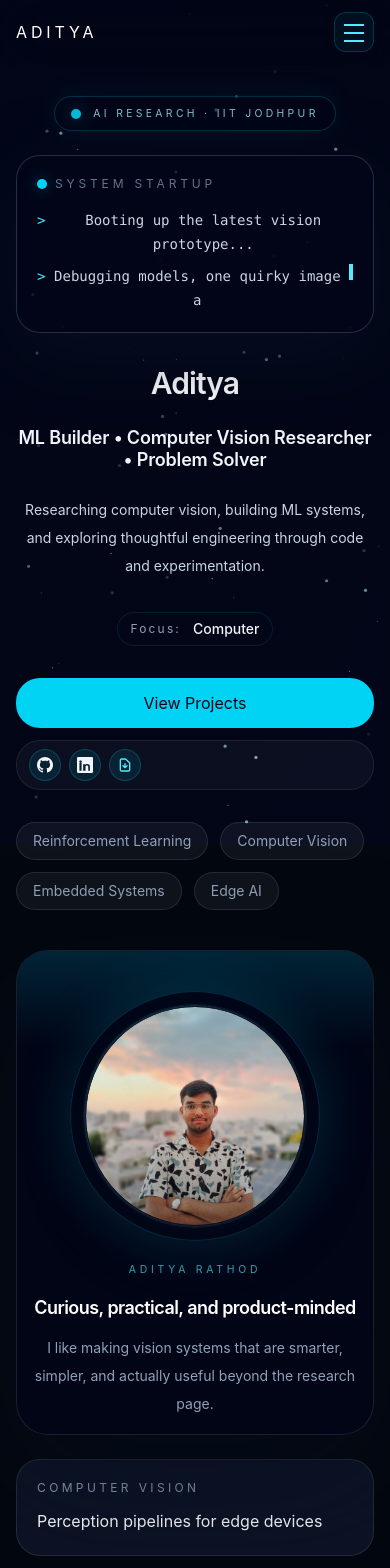
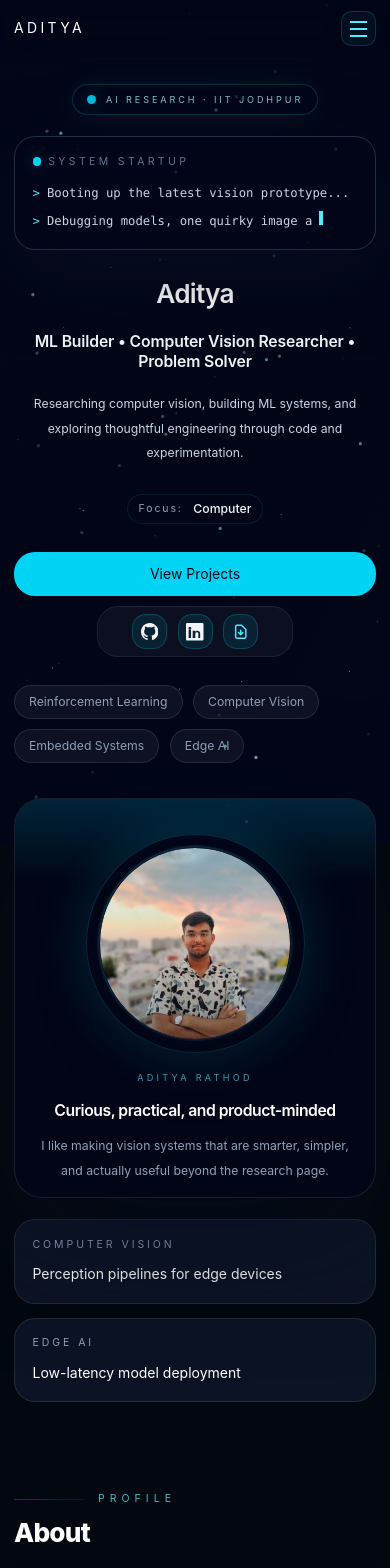
Before and after one commit to aditya8281/aditya8281.github.io, a React (Vite) app: page / in a window 390 px wide. Shown: the top 1568 px of the page. Built offline with nearby package versions, Linux system fonts and the light colour scheme.

Commit message:
Fix Overlap issue

```diff
--- a/src/components/AnimatedOrbs.tsx
+++ b/src/components/AnimatedOrbs.tsx
@@ -7,14 +7,14 @@ export default function AnimatedOrbs() {
         initial={{ opacity: 0, y: -6 }}
         animate={{ opacity: [0, 0.6, 0.35], y: [0, -6, 0] }}
         transition={{ repeat: Infinity, duration: 9, ease: 'easeInOut' }}
-        className="absolute -left-10 -top-10 h-40 w-40 rounded-full bg-gradient-to-br from-cyan-400/30 to-indigo-400/20 blur-3xl"
+        className="absolute left-3 top-3 h-36 w-36 sm:h-40 sm:w-40 rounded-full bg-gradient-to-br from-cyan-400/30 to-indigo-400/20 blur-3xl"
       />
 
       <motion.div
         initial={{ opacity: 0, x: 0 }}
         animate={{ x: [0, 12, 0], y: [0, -8, 0], opacity: [0, 0.6, 0.25] }}
         transition={{ repeat: Infinity, duration: 11, ease: 'easeInOut' }}
-        className="absolute right-0 top-20 h-28 w-28 rounded-full bg-gradient-to-br from-blue-400/24 to-cyan-300/12 blur-2xl"
+        className="absolute right-3 top-20 h-24 w-24 sm:h-28 sm:w-28 rounded-full bg-gradient-to-br from-blue-400/24 to-cyan-300/12 blur-2xl"
       />
 
       <div className="absolute inset-0 pointer-events-none">
--- a/src/components/Navbar.tsx
+++ b/src/components/Navbar.tsx
@@ -176,7 +176,7 @@ export default function Navbar() {
             animate={{ opacity: 1, y: 0 }}
             exit={{ opacity: 0, y: -10 }}
             transition={{ duration: 0.25, ease: 'easeOut' }}
-            className="fixed inset-x-4 top-[5.5rem] z-40 rounded-[2rem] border border-white/10 bg-slate-950/95 backdrop-blur-3xl shadow-2xl p-5 lg:hidden"
+            className="fixed inset-x-3 sm:inset-x-4 top-[5.5rem] z-40 rounded-[2rem] border border-white/10 bg-slate-950/95 backdrop-blur-3xl shadow-2xl p-4 sm:p-5 lg:hidden"
           >
             <div className="flex items-center justify-between gap-4">
               <div>
--- a/src/components/ResumeModal.tsx
+++ b/src/components/ResumeModal.tsx
@@ -54,7 +54,7 @@ export default function ResumeModal({ open, onClose }: Props) {
             animate={{ scale: 1, y: 0 }}
             exit={{ scale: 0.98, y: 8 }}
             transition={{ duration: 0.18 }}
-            className="relative z-10 max-w-5xl w-[94%] h-[84vh] rounded-2xl overflow-hidden border border-white/10 bg-slate-950/95 shadow-2xl"
+            className="relative z-10 w-[94%] max-w-[900px] sm:max-w-[1100px] md:max-w-5xl h-[78vh] sm:h-[80vh] md:h-[76vh] lg:h-[70vh] rounded-2xl overflow-hidden border border-white/10 bg-slate-950/95 shadow-2xl"
             onClick={(e) => e.stopPropagation()}
           >
             <div className="flex items-center justify-between gap-2 p-3 border-b border-white/6 bg-slate-900/60">
--- a/src/components/SectionHeading.tsx
+++ b/src/components/SectionHeading.tsx
@@ -9,7 +9,7 @@ type SectionHeadingProps = {
 export default function SectionHeading({ title, subtitle }: SectionHeadingProps) {
   return (
     <motion.div
-      className="mb-10 w-full max-w-5xl"
+      className="mb-6 sm:mb-10 w-full max-w-5xl"
       initial="hidden"
       whileInView="visible"
       viewport={{ once: true, amount: 0.2 }}
@@ -19,7 +19,7 @@ export default function SectionHeading({ title, subtitle }: SectionHeadingProps)
         <span className="block h-px w-20 rounded-full bg-gradient-to-r from-cyan-400/30 via-blue-400/20 to-indigo-400/10" aria-hidden="true" />
         <p className="text-xs uppercase tracking-[0.48em] text-cyan-300/80">{subtitle}</p>
       </motion.div>
-      <motion.h2 className="mt-5 text-3xl font-extrabold leading-tight text-white sm:text-4xl lg:text-5xl" variants={fadeUp}>
+      <motion.h2 className="mt-3 sm:mt-5 text-3xl font-extrabold leading-tight text-white sm:text-4xl lg:text-5xl" variants={fadeUp}>
         {title}
       </motion.h2>
       <div className="section-divider" />
--- a/src/index.css
+++ b/src/index.css
@@ -24,6 +24,9 @@ html {
     radial-gradient(circle at bottom right, rgba(96, 165, 250, 0.12), transparent 30%),
     #03070f;
 }
+
+/* Responsive base font sizing for better readability on small devices */
+html { font-size: clamp(14px, 1.6vw, 16px); }
 
 body {
   margin: 0;
@@ -192,6 +195,14 @@ section[id] {
     mix-blend-mode: screen;
   }
 
+  @media (max-width: 640px) {
+    .section-divider {
+      height: 40px;
+      margin: 0.75rem 0;
+      opacity: 0.9;
+    }
+  }
+
   .btn-primary {
     background: linear-gradient(90deg, rgba(34,211,238,0.12), rgba(96,165,250,0.06));
     border: 1px solid rgba(34,211,238,0.12);
@@ -231,6 +242,28 @@ section[id] {
       padding: 1rem;
     }
     .app-container { padding-left: 1rem; padding-right: 1rem }
+    /* Reduce decorative orb sizes and positions to avoid visual overflow on small screens */
+    .orb-1 { width: 160px; height: 160px; left: 2%; top: 4%; }
+    .orb-2 { width: 140px; height: 140px; right: 6%; top: 14%; }
+    .orb-3 { width: 180px; height: 180px; left: 36%; top: 56%; }
+  }
+
+  /* Disable heavy animated background layers on small screens to improve performance and prevent layout issues */
+  @media (max-width: 640px) {
+    .bg-grid,
+    .background-radial,
+    .bg-light,
+    .parallax-orbs,
+    .background-particles,
+    .background-scanline,
+    .background-ui-panels,
+    .background-stream-bars,
+    .background-mouse-glow,
+    .bg-base {
+      display: none !important;
+      opacity: 0 !important;
+      animation: none !important;
+    }
   }
 
   @media (prefers-reduced-motion: reduce) {
--- a/src/sections/AboutSection.tsx
+++ b/src/sections/AboutSection.tsx
@@ -51,7 +51,7 @@ export default function AboutSection() {
             </motion.div>
           </div>
 
-          <motion.div initial={{ opacity: 0, x: 18 }} whileInView={{ opacity: 1, x: 0 }} viewport={{ once: true }} transition={{ duration: 0.7 }} className="relative h-72 sm:h-80 lg:h-full">
+          <motion.div initial={{ opacity: 0, x: 18 }} whileInView={{ opacity: 1, x: 0 }} viewport={{ once: true }} transition={{ duration: 0.7 }} className="relative">
             <div className="absolute inset-0 rounded-xl overflow-hidden">
               <AnimatedOrbs />
             </div>
--- a/src/sections/ExperienceSection.tsx
+++ b/src/sections/ExperienceSection.tsx
@@ -16,7 +16,7 @@ export default function ExperienceSection() {
         </motion.div>
 
         <div className="relative mt-12 grid gap-10 lg:grid-cols-[auto_1fr] lg:items-start">
-          <div className="absolute left-5 top-8 h-[calc(100%-3rem)] w-[2px] bg-cyan-400/15 lg:left-8" />
+          <div className="absolute left-5 top-8 bottom-8 w-[2px] bg-cyan-400/15 lg:left-8" />
 
           <div className="space-y-10">
             {experience.map((item, index) => (
--- a/src/sections/HeroSection.tsx
+++ b/src/sections/HeroSection.tsx
@@ -73,15 +73,15 @@ export default function HeroSection({ onOpenResume }: { onOpenResume?: () => voi
               View Projects
             </motion.button>
 
-            <div className="flex w-full items-center gap-2 rounded-lg border border-white/8 bg-white/4 px-3 py-2 sm:w-auto">
+            <div className="flex w-full max-w-[14rem] justify-center items-center gap-3 rounded-lg border border-white/8 bg-white/4 px-3 py-2 sm:w-auto sm:justify-start">
               <a
                 href="https://github.com/aditya8281"
                 target="_blank"
                 rel="noreferrer"
-                className="group inline-flex h-8 w-8 items-center justify-center rounded-md border border-cyan-400/20 bg-cyan-400/10 text-cyan-300 transition-all duration-200 hover:border-cyan-300/40 hover:bg-cyan-400/20 focus-visible:ring-2 focus-visible:ring-cyan-400/60 focus-visible:ring-offset-2 focus-visible:ring-offset-slate-950"
+                className="group inline-flex h-10 w-10 items-center justify-center rounded-md border border-cyan-400/20 bg-cyan-400/10 text-cyan-300 transition-all duration-200 hover:border-cyan-300/40 hover:bg-cyan-400/20 focus-visible:ring-2 focus-visible:ring-cyan-400/60 focus-visible:ring-offset-2 focus-visible:ring-offset-slate-950"
                 aria-label="GitHub"
               >
-                <svg className="h-4 w-4" fill="currentColor" viewBox="0 0 24 24">
+                <svg className="h-5 w-5 sm:h-4 sm:w-4" fill="currentColor" viewBox="0 0 24 24">
                   <path d="M12 0c-6.626 0-12 5.373-12 12 0 5.302 3.438 9.8 8.207 11.387.599.111.793-.261.793-.577v-2.234c-3.338.726-4.033-1.416-4.033-1.416-.546-1.387-1.333-1.756-1.333-1.756-1.089-.745.083-.729.083-.729 1.205.084 1.839 1.237 1.839 1.237 1.07 1.834 2.807 1.304 3.492.997.107-.775.418-1.305.762-1.604-2.665-.305-5.467-1.334-5.467-5.931 0-1.311.469-2.381 1.236-3.221-.124-.303-.535-1.524.117-3.176 0 0 1.008-.322 3.301 1.23.957-.266 1.983-.399 3.003-.404 1.02.005 2.047.138 3.006.404 2.291-1.552 3.297-1.23 3.297-1.23.653 1.653.242 2.874.118 3.176.77.84 1.235 1.911 1.235 3.221 0 4.609-2.807 5.624-5.479 5.921.43.372.823 1.102.823 2.222v 3.293c0 .319.192.694.801.576 4.765-1.589 8.199-6.086 8.199-11.386 0-6.627-5.373-12-12-12z"/>
                 </svg>
               </a>
@@ -89,20 +89,20 @@ export default function HeroSection({ onOpenResume }: { onOpenResume?: () => voi
                 href="https://linkedin.com/in/adityarathod2912"
                 target="_blank"
                 rel="noreferrer"
-                className="group inline-flex h-8 w-8 items-center justify-center rounded-md border border-cyan-400/20 bg-cyan-400/10 text-cyan-300 transition-all duration-200 hover:border-cyan-300/40 hover:bg-cyan-400/20 focus-visible:ring-2 focus-visible:ring-cyan-400/60 focus-visible:ring-offset-2 focus-visible:ring-offset-slate-950"
+                className="group inline-flex h-10 w-10 items-center justify-center rounded-md border border-cyan-400/20 bg-cyan-400/10 text-cyan-300 transition-all duration-200 hover:border-cyan-300/40 hover:bg-cyan-400/20 focus-visible:ring-2 focus-visible:ring-cyan-400/60 focus-visible:ring-offset-2 focus-visible:ring-offset-slate-950"
                 aria-label="LinkedIn"
               >
-                <svg className="h-4 w-4" fill="currentColor" viewBox="0 0 24 24">
+                <svg className="h-5 w-5 sm:h-4 sm:w-4" fill="currentColor" viewBox="0 0 24 24">
                   <path d="M20.447 20.452h-3.554v-5.569c0-1.328-.475-2.236-1.986-2.236-1.081 0-1.722.722-2.006 1.419-.103.249-.129.597-.129.946v5.44h-3.554s.05-8.814 0-9.737h3.554v1.378c.43-.664 1.199-1.61 2.920-1.61 2.134 0 3.735 1.39 3.735 4.374v5.595zM5.337 8.855c-1.144 0-1.915-.759-1.915-1.71 0-.955.771-1.71 1.958-1.71 1.187 0 1.914.755 1.939 1.71 0 .951-.752 1.71-1.982 1.71zm1.581 11.597H3.635V9.172h3.283v11.28zM22.225 0H1.771C.792 0 0 .774 0 1.729v20.542C0 23.227.792 24 1.771 24h20.451C23.2 24 24 23.227 24 22.271V1.729C24 .774 23.2 0 22.225 0z"/>
                 </svg>
               </a>
               <button
                 type="button"
                 onClick={() => onOpenResume ? onOpenResume() : null}
-                className="group inline-flex h-8 w-8 items-center justify-center rounded-md border border-cyan-400/20 bg-cyan-400/10 text-cyan-300 transition-all duration-200 hover:border-cyan-300/40 hover:bg-cyan-400/20 focus-visible:ring-2 focus-visible:ring-cyan-400/60 focus-visible:ring-offset-2 focus-visible:ring-offset-slate-950"
+                className="group inline-flex h-10 w-10 items-center justify-center rounded-md border border-cyan-400/20 bg-cyan-400/10 text-cyan-300 transition-all duration-200 hover:border-cyan-300/40 hover:bg-cyan-400/20 focus-visible:ring-2 focus-visible:ring-cyan-400/60 focus-visible:ring-offset-2 focus-visible:ring-offset-slate-950"
                 aria-label="Download CV"
               >
-                <svg className="h-4 w-4" fill="none" stroke="currentColor" viewBox="0 0 24 24" strokeWidth={2}>
+                <svg className="h-5 w-5 sm:h-4 sm:w-4" fill="none" stroke="currentColor" viewBox="0 0 24 24" strokeWidth={2}>
                   <path strokeLinecap="round" strokeLinejoin="round" d="M12 10v6m0 0l-3-3m3 3l3-3m2 8H7a2 2 0 01-2-2V5a2 2 0 012-2h5.586a1 1 0 01.707.293l5.414 5.414a1 1 0 01.293.707V19a2 2 0 01-2 2z"/>
                 </svg>
               </button>
```
Also changed, not shown: src/components/ProjectCard.tsx (+4 -4 lines).
